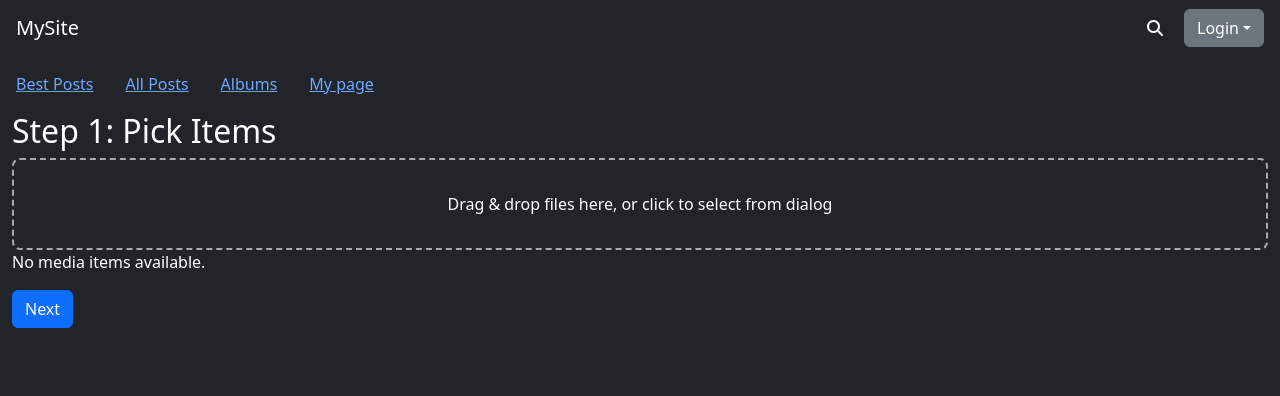
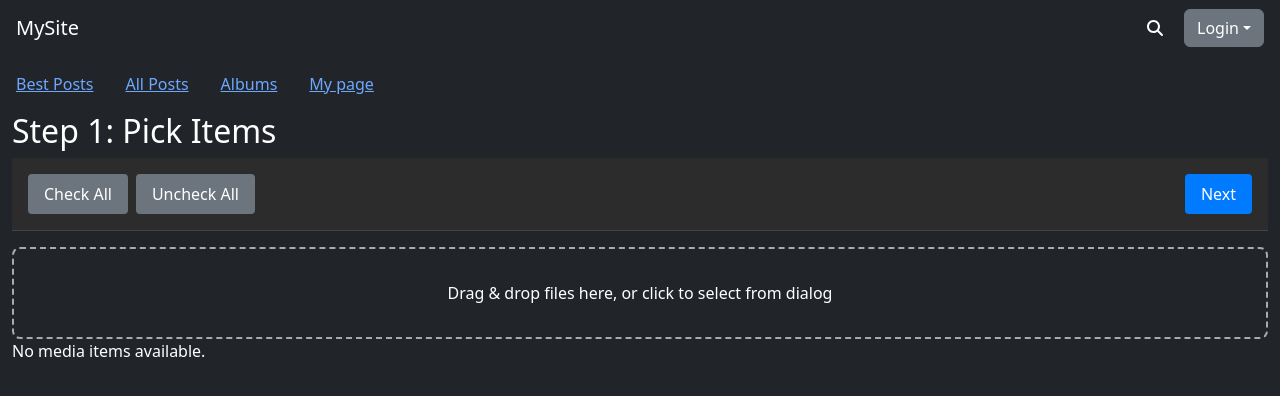
Before and after one commit to Dieter15168/pixventure, a Next.js app in the folder pixventure_front/: page /posts/new in a window 1280 px wide. Shown: the top 396 px of the page. Built offline with nearby package versions, Linux system fonts and the light colour scheme; no server answers.

Commit message:
Improve post creation navigation, add Check all and Uncheck all buttons

```diff
--- a/pixventure_front/src/app/posts/new/Step1MediaSelection.tsx
+++ b/pixventure_front/src/app/posts/new/Step1MediaSelection.tsx
@@ -5,6 +5,9 @@ import React, { useEffect, useState } from "react";
 import { useMediaAPI } from "../../../utils/api/media";
 import DragDropZone from "./DragDropZone";
 import AvailableMedia, { MinimalMediaItemDTO } from "./AvailableMedia";
+import NavigationBar, {
+  NavigationButton,
+} from "@/components/NavigationBar/NavigationBar";
 
 interface Step1MediaSelectionProps {
   onNextStep: (selectedItems: MinimalMediaItemDTO[]) => void;
@@ -15,10 +18,10 @@ interface Step1MediaSelectionProps {
 }
 
 /**
- * Step 1 of post creation:
- *  - fetch existing media
- *  - let user upload new media
- *  - user picks which items to use for this post
+ * Step 1: User picks media items.
+ *  - Fetches available media.
+ *  - Allows file uploads.
+ *  - Lets user select items with added "Check All" and "Uncheck All" options.
  */
 export default function Step1MediaSelection({
   onNextStep,
@@ -31,12 +34,10 @@ export default function Step1MediaSelection({
 
   const [mediaItems, setMediaItems] = useState<MinimalMediaItemDTO[]>([]);
   const [loadingMedia, setLoadingMedia] = useState(true);
-
   const [uploadedCount, setUploadedCount] = useState(0);
   const [totalFiles, setTotalFiles] = useState(0);
   const [uploading, setUploading] = useState(false);
-
-  // The user’s selected item IDs
+  // Selected media item IDs.
   const [selectedIds, setSelectedIds] = useState<number[]>([]);
 
   useEffect(() => {
@@ -55,7 +56,7 @@ export default function Step1MediaSelection({
     }
   }
 
-  // Called by DragDropZone
+  // Handle file uploads via DragDropZone.
   function handleFiles(files: FileList) {
     const syntheticEvent = {
       target: { files } as Partial<HTMLInputElement>,
@@ -81,7 +82,6 @@ export default function Step1MediaSelection({
         setUploadedCount((prev) => prev + 1);
       } catch (err: any) {
         console.error("Upload failed:", err);
-
         let errorMsg = `Error uploading ${file.name}: `;
         if (err.response?.data?.detail) {
           errorMsg += err.response.data.detail;
@@ -99,12 +99,11 @@ export default function Step1MediaSelection({
     if (newErrors.length > 0) {
       setShowErrorModal(true);
     }
-
-    // Reload after uploads
+    // Reload media items after uploads.
     loadMediaItems();
   };
 
-  // Called by <AvailableMedia> to toggle selection
+  // Toggle selection for an individual tile.
   function handleTileSelectChange(tileId: number, isSelected: boolean) {
     setSelectedIds((prev) => {
       if (isSelected) return [...prev, tileId];
@@ -112,17 +111,50 @@ export default function Step1MediaSelection({
     });
   }
 
-  // Press Next Step => pass actual items to parent
+  // Select all available media.
+  function handleCheckAll() {
+    const allIds = mediaItems.map((item) => item.id);
+    setSelectedIds(allIds);
+  }
+
+  // Unselect all media.
+  function handleUncheckAll() {
+    setSelectedIds([]);
+  }
+
+  // Handle navigation to the next step.
   function handleNext() {
-    // we have selectedIds. We want the actual item objects.
-    const finalSelectedItems = mediaItems.filter((m) => selectedIds.includes(m.id));
+    const finalSelectedItems = mediaItems.filter((m) =>
+      selectedIds.includes(m.id)
+    );
+    if (finalSelectedItems.length === 0) {
+      alert("Please select at least one media item!");
+      return;
+    }
     onNextStep(finalSelectedItems);
   }
+
+  // Define button groups for NavigationBar.
+  const leftButtons: NavigationButton[] = [
+    { label: "Check All", onClick: handleCheckAll, variant: "secondary" },
+    { label: "Uncheck All", onClick: handleUncheckAll, variant: "secondary" },
+  ];
+  const rightButtons: NavigationButton[] = [
+    { label: "Next", onClick: handleNext, variant: "primary" },
+  ];
 
   return (
     <div>
       <h2>Step 1: Pick Items</h2>
-      <DragDropZone onFilesSelected={handleFiles} uploading={uploading} />
+      <NavigationBar
+        leftButtons={leftButtons}
+        rightButtons={rightButtons}
+      />
+
+      <DragDropZone
+        onFilesSelected={handleFiles}
+        uploading={uploading}
+      />
 
       {uploading && (
         <p>
@@ -130,9 +162,12 @@ export default function Step1MediaSelection({
         </p>
       )}
 
-      {!uploading && totalFiles > 0 && uploadedCount === totalFiles && errors.length === 0 && (
-        <p style={{ color: "green" }}>All files uploaded successfully!</p>
-      )}
+      {!uploading &&
+        totalFiles > 0 &&
+        uploadedCount === totalFiles &&
+        errors.length === 0 && (
+          <p style={{ color: "green" }}>All files uploaded successfully!</p>
+        )}
 
       <AvailableMedia
         mediaItems={mediaItems}
@@ -140,10 +175,6 @@ export default function Step1MediaSelection({
         selectedMediaIds={selectedIds}
         onSelectChange={handleTileSelectChange}
       />
-
-      <button type="button" className="btn btn-primary mt-3" onClick={handleNext}>
-        Next
-      </button>
     </div>
   );
 }
--- a/pixventure_front/src/app/posts/new/Step2PostFinalization.tsx
+++ b/pixventure_front/src/app/posts/new/Step2PostFinalization.tsx
@@ -8,12 +8,20 @@ import { MinimalMediaItemDTO } from "./AvailableMedia";
 import { usePostsAPI } from "@/utils/api/posts";
 import { useTermsAPI, Term } from "@/utils/api/terms";
 import SharedMasonry from "@/components/common/SharedMasonry";
+import NavigationBar, {
+  NavigationButton,
+} from "@/components/NavigationBar/NavigationBar";
 
 interface Step2Props {
   selectedItems: MinimalMediaItemDTO[];
   onBack: () => void;
 }
 
+/**
+ * Step 2: Finalize the post details.
+ *  - Allows the user to set the post name, featured item, and select terms.
+ *  - Uses a NavigationBar for uniform navigation.
+ */
 export default function Step2PostFinalization({
   selectedItems,
   onBack,
@@ -22,15 +30,15 @@ export default function Step2PostFinalization({
   const { createPost } = usePostsAPI();
   const { fetchAllTerms } = useTermsAPI();
 
-  // Basic post info
+  // Basic post information.
   const [postName, setPostName] = useState("");
   const [featuredId, setFeaturedId] = useState<number | null>(null);
 
-  // Terms data from backend
+  // Terms data.
   const [allCategories, setAllCategories] = useState<Term[]>([]);
   const [allTags, setAllTags] = useState<Term[]>([]);
 
-  // Selected term IDs (stored separately)
+  // Selected term IDs.
   const [selectedCategoryIds, setSelectedCategoryIds] = useState<number[]>([]);
   const [selectedTagIds, setSelectedTagIds] = useState<number[]>([]);
 
@@ -76,7 +84,7 @@ export default function Step2PostFinalization({
       return;
     }
     try {
-      // Merge category and tag IDs into a single terms array
+      // Merge category and tag IDs into a single terms array.
       const combinedTermIds = [...selectedCategoryIds, ...selectedTagIds];
       const payload = {
         name: postName,
@@ -93,15 +101,21 @@ export default function Step2PostFinalization({
     }
   }
 
+  // Define NavigationBar button groups.
+  const leftButtons: NavigationButton[] = [
+    { label: "Back", onClick: onBack, variant: "secondary" },
+  ];
+  const rightButtons: NavigationButton[] = [
+    { label: "Publish Post", onClick: handlePublish, variant: "success" },
+  ];
+
   return (
     <div>
       <h2>Finalize Your Post (Step 2)</h2>
-      <button
-        className="btn btn-secondary mb-3"
-        onClick={onBack}
-      >
-        &laquo; Back
-      </button>
+      <NavigationBar
+        leftButtons={leftButtons}
+        rightButtons={rightButtons}
+      />
 
       <div className="mb-3">
         <label>
@@ -209,13 +223,6 @@ export default function Step2PostFinalization({
       </div>
 
       <hr />
-
-      <button
-        className="btn btn-success mt-2"
-        onClick={handlePublish}
-      >
-        Publish Post
-      </button>
     </div>
   );
 }
--- /dev/null
+++ b/pixventure_front/src/components/NavigationBar/NavigationBar.module.scss
@@ -0,0 +1,51 @@
+/* src/components/NavigationBar.module.css */
+.navBar {
+    display: flex;
+    justify-content: space-between;
+    align-items: center;
+    padding: 1rem;
+    background-color: #2c2c2c; /* Dark background */
+    color: #fff;
+    border-bottom: 1px solid #444;
+    margin-bottom: 1rem;
+  }
+
+  .leftButtons,
+  .rightButtons {
+    display: flex;
+    gap: 0.5rem;
+  }
+
+  .navButton {
+    padding: 0.5rem 1rem;
+    border: none;
+    border-radius: 4px;
+    cursor: pointer;
+    font-size: 1rem;
+    transition: background-color 0.3s;
+  }
+
+  .navButton:hover {
+    opacity: 0.85;
+  }
+
+  /* Variants for button styling */
+  .primary {
+    background-color: #007bff;
+    color: #fff;
+  }
+
+  .secondary {
+    background-color: #6c757d;
+    color: #fff;
+  }
+
+  .success {
+    background-color: #28a745;
+    color: #fff;
+  }
+
+  .default {
+    background-color: #444;
+    color: #fff;
+  }
--- /dev/null
+++ b/pixventure_front/src/components/NavigationBar/NavigationBar.tsx
@@ -0,0 +1,57 @@
+// src/components/NavigationBar.tsx
+"use client";
+
+import React from "react";
+import styles from "./NavigationBar.module.scss";
+
+/**
+ * Defines a navigation button.
+ */
+export interface NavigationButton {
+  label: string;
+  onClick: () => void;
+  variant?: "primary" | "secondary" | "success" | "default";
+}
+
+/**
+ * Props for the NavigationBar component.
+ * It renders left and right button groups.
+ */
+interface NavigationBarProps {
+  leftButtons: NavigationButton[];
+  rightButtons: NavigationButton[];
+}
+
+const NavigationBar: React.FC<NavigationBarProps> = ({
+  leftButtons,
+  rightButtons,
+}) => {
+  return (
+    <div className={styles.navBar}>
+      <div className={styles.leftButtons}>
+        {leftButtons.map((button, index) => (
+          <button
+            key={index}
+            onClick={button.onClick}
+            className={`${styles.navButton} ${styles[button.variant || "default"]}`}
+          >
+            {button.label}
+          </button>
+        ))}
+      </div>
+      <div className={styles.rightButtons}>
+        {rightButtons.map((button, index) => (
+          <button
+            key={index}
+            onClick={button.onClick}
+            className={`${styles.navButton} ${styles[button.variant || "default"]}`}
+          >
+            {button.label}
+          </button>
+        ))}
+      </div>
+    </div>
+  );
+};
+
+export default NavigationBar;
```
